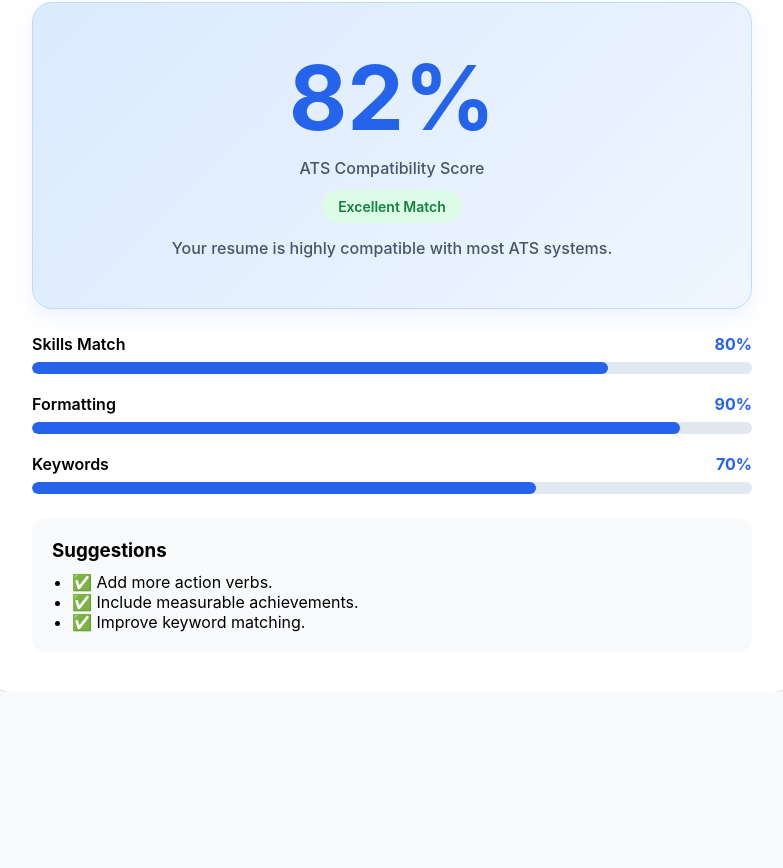
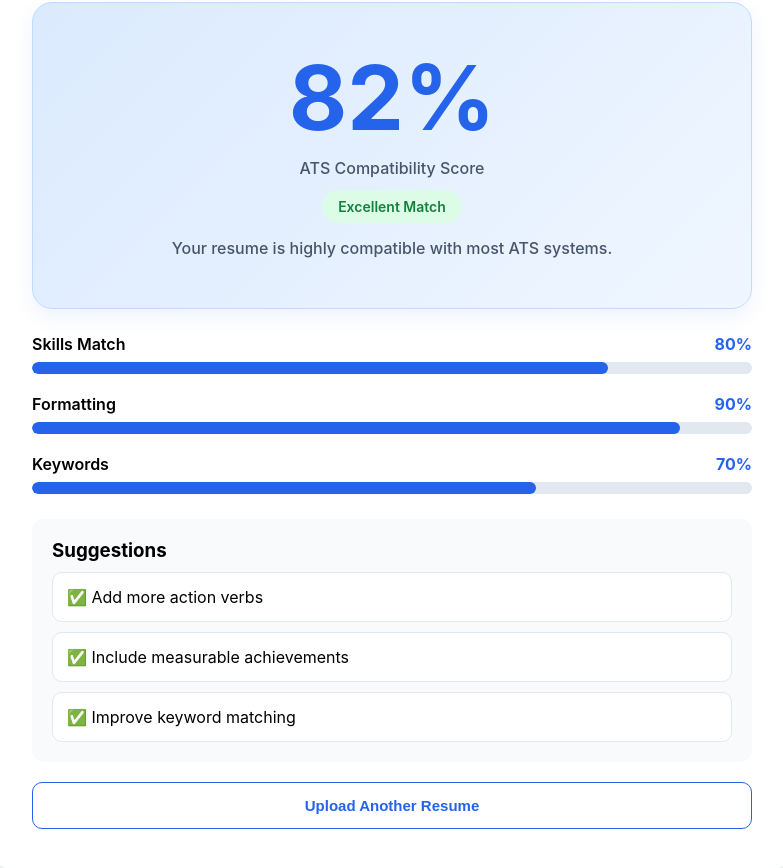
Before and after one commit to divanshiii09/ai-resume-analyzer, a React app in the folder frontend/: page /analysis in a window 1280 px wide. Shown: the part 132-1000 px from the top of the page, without its empty margins (248-1031 px from the left). Before the commit the page ends 824 px from the top, so only its background shows below. Built offline with nearby package versions, Linux system fonts and the light colour scheme; the HTML template or start-up script is replaced by a standard one.

Commit message:
improved ui

```diff
--- a/frontend/src/pages/Analysis.jsx
+++ b/frontend/src/pages/Analysis.jsx
@@ -15,7 +15,9 @@ function Analysis() {
 
   <h2>82%</h2>
 
-  <p>ATS Compatibility Score</p>
+<p className="score-title">
+  ATS Compatibility Score
+</p>
  <span className="score-status">
     Excellent Match
   </span>
@@ -73,13 +75,21 @@ function Analysis() {
         <div className="suggestion-box">
           <h3>Suggestions</h3>
 
-          <ul>
-            <li>✅ Add more action verbs.</li>
-            <li>✅ Include measurable achievements.</li>
-            <li>✅ Improve keyword matching.</li>
-          </ul>
+        <div className="suggestion-item">
+  ✅ Add more action verbs
+</div>
+
+<div className="suggestion-item">
+  ✅ Include measurable achievements
+</div>
+
+<div className="suggestion-item">
+  ✅ Improve keyword matching
+</div>
         </div>
-
+<button className="secondary-btn">
+  Upload Another Resume
+</button>
       </div>
     </div>
   );
--- a/frontend/src/styles/Analysis.css
+++ b/frontend/src/styles/Analysis.css
@@ -27,7 +27,13 @@
 .analysis-card p {
   color: #64748b;
 }
+.score-title {
+  font-size: 18px;
 
+  font-weight: 600;
+
+  color: #334155;
+}
 .score-box {
   margin-top: 25px;
 
@@ -79,6 +85,17 @@
 .suggestion-box ul {
   margin-top: 10px;
   padding-left: 20px;
+}
+.suggestion-item {
+  padding: 14px;
+
+  margin-top: 10px;
+
+  background: white;
+
+  border: 1px solid #e2e8f0;
+
+  border-radius: 10px;
 }
 .metrics-section {
   margin-top: 25px;
@@ -134,3 +151,27 @@
 
   font-weight: 600;
 }
+.secondary-btn {
+  width: 100%;
+
+  margin-top: 20px;
+
+  padding: 14px;
+
+  background: white;
+
+  color: #2563eb;
+
+  border: 1px solid #2563eb;
+
+  border-radius: 10px;
+
+  cursor: pointer;
+
+  font-size: 15px;
+
+  font-weight: 600;
+}
+.secondary-btn:hover {
+  background: #eff6ff;
+}
```
